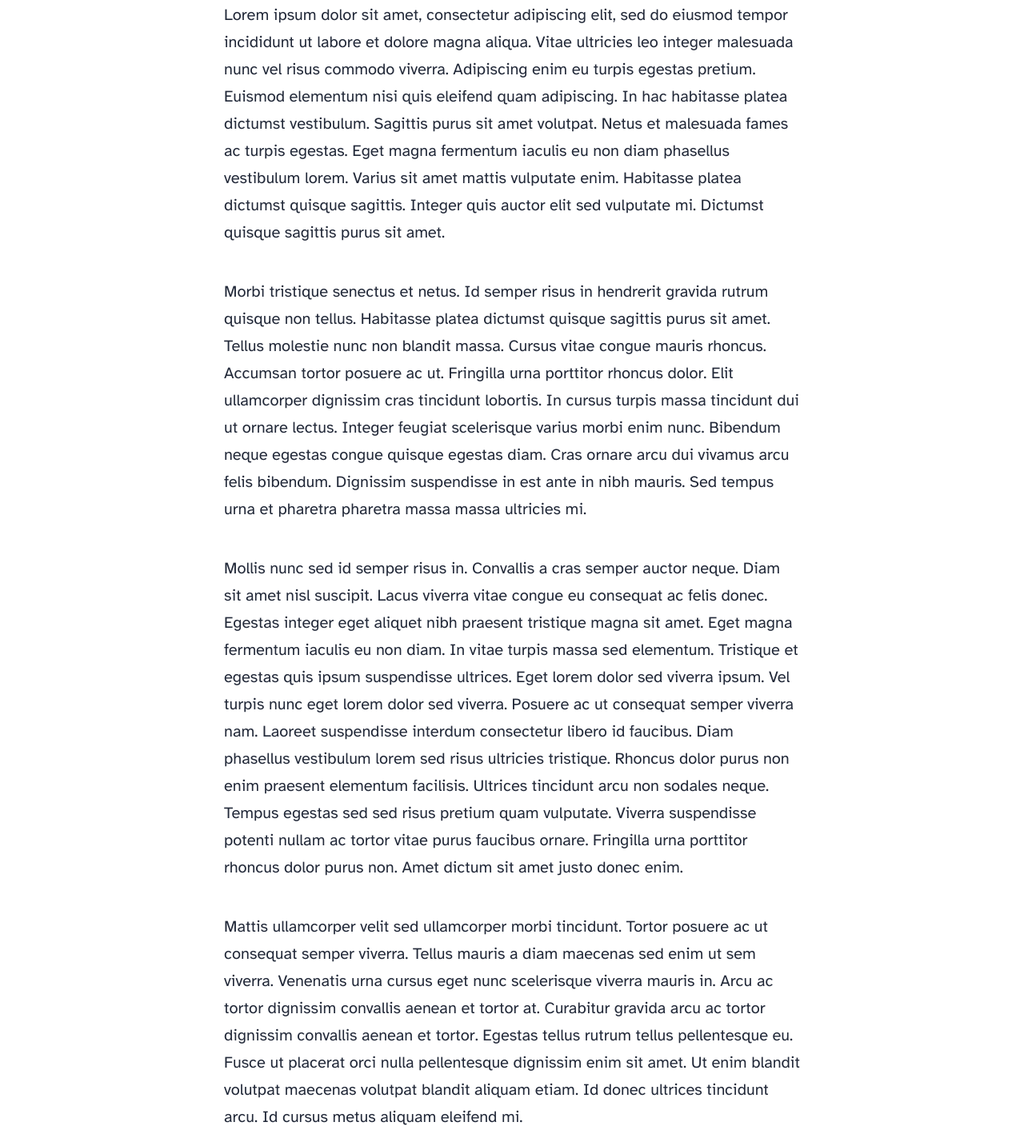
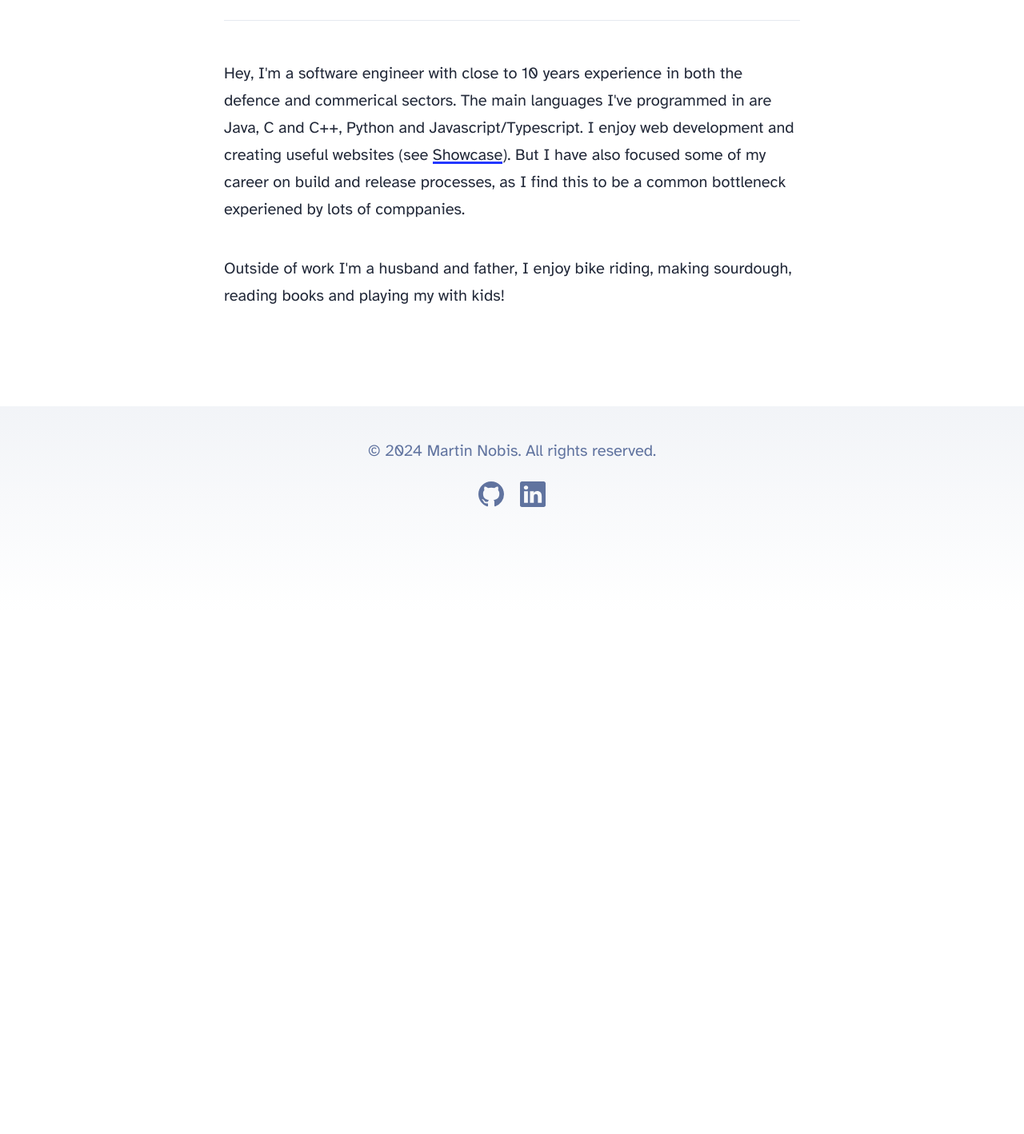
Before and after one commit to martinnobis/martinnobis.github.io, an Astro site: page /about in a window 1280 px wide. Shown: the part 870-2288 px from the top of the page at 80% size. After the commit the page ends 1636 px from the top, so only its background shows below. Built offline with nearby package versions, Linux system fonts and the light colour scheme; Astro itself is replaced by a stand-in of ours.

Commit message:
Update images, link styling and about me page.

```diff
--- a/src/pages/about.astro
+++ b/src/pages/about.astro
@@ -5,58 +5,18 @@ import Layout from '../layouts/BlogPost.astro';
 <Layout
 	title="About Me"
 	description="About Martin Nobis"
-	pubDate={new Date('September 01 2024')}
-	heroImage="/blog-placeholder-about.jpg"
+	pubDate={new Date('September 06 2024')}
+	heroImage="/aboutme.jpg"
 >
 	<p>
-		Lorem ipsum dolor sit amet, consectetur adipiscing elit, sed do eiusmod tempor incididunt ut
-		labore et dolore magna aliqua. Vitae ultricies leo integer malesuada nunc vel risus commodo
-		viverra. Adipiscing enim eu turpis egestas pretium. Euismod elementum nisi quis eleifend quam
-		adipiscing. In hac habitasse platea dictumst vestibulum. Sagittis purus sit amet volutpat. Netus
-		et malesuada fames ac turpis egestas. Eget magna fermentum iaculis eu non diam phasellus
-		vestibulum lorem. Varius sit amet mattis vulputate enim. Habitasse platea dictumst quisque
-		sagittis. Integer quis auctor elit sed vulputate mi. Dictumst quisque sagittis purus sit amet.
+		Hey, I'm a software engineer with close to 10 years experience in both the defence and commerical
+		sectors. The main languages I've programmed in are Java, C and C++, Python and Javascript/Typescript. I enjoy
+		web development and creating useful websites (see <a href="/showcase">Showcase</a>). But I have also focused some
+		of my career on build and release processes, as I find this to be a common bottleneck experiened by lots of comppanies.
 	</p>
 
 	<p>
-		Morbi tristique senectus et netus. Id semper risus in hendrerit gravida rutrum quisque non
-		tellus. Habitasse platea dictumst quisque sagittis purus sit amet. Tellus molestie nunc non
-		blandit massa. Cursus vitae congue mauris rhoncus. Accumsan tortor posuere ac ut. Fringilla urna
-		porttitor rhoncus dolor. Elit ullamcorper dignissim cras tincidunt lobortis. In cursus turpis
-		massa tincidunt dui ut ornare lectus. Integer feugiat scelerisque varius morbi enim nunc.
-		Bibendum neque egestas congue quisque egestas diam. Cras ornare arcu dui vivamus arcu felis
-		bibendum. Dignissim suspendisse in est ante in nibh mauris. Sed tempus urna et pharetra pharetra
-		massa massa ultricies mi.
-	</p>
-
-	<p>
-		Mollis nunc sed id semper risus in. Convallis a cras semper auctor neque. Diam sit amet nisl
-		suscipit. Lacus viverra vitae congue eu consequat ac felis donec. Egestas integer eget aliquet
-		nibh praesent tristique magna sit amet. Eget magna fermentum iaculis eu non diam. In vitae
-		turpis massa sed elementum. Tristique et egestas quis ipsum suspendisse ultrices. Eget lorem
-		dolor sed viverra ipsum. Vel turpis nunc eget lorem dolor sed viverra. Posuere ac ut consequat
-		semper viverra nam. Laoreet suspendisse interdum consectetur libero id faucibus. Diam phasellus
-		vestibulum lorem sed risus ultricies tristique. Rhoncus dolor purus non enim praesent elementum
-		facilisis. Ultrices tincidunt arcu non sodales neque. Tempus egestas sed sed risus pretium quam
-		vulputate. Viverra suspendisse potenti nullam ac tortor vitae purus faucibus ornare. Fringilla
-		urna porttitor rhoncus dolor purus non. Amet dictum sit amet justo donec enim.
-	</p>
-
-	<p>
-		Mattis ullamcorper velit sed ullamcorper morbi tincidunt. Tortor posuere ac ut consequat semper
-		viverra. Tellus mauris a diam maecenas sed enim ut sem viverra. Venenatis urna cursus eget nunc
-		scelerisque viverra mauris in. Arcu ac tortor dignissim convallis aenean et tortor at. Curabitur
-		gravida arcu ac tortor dignissim convallis aenean et tortor. Egestas tellus rutrum tellus
-		pellentesque eu. Fusce ut placerat orci nulla pellentesque dignissim enim sit amet. Ut enim
-		blandit volutpat maecenas volutpat blandit aliquam etiam. Id donec ultrices tincidunt arcu. Id
-		cursus metus aliquam eleifend mi.
-	</p>
-
-	<p>
-		Tempus quam pellentesque nec nam aliquam sem. Risus at ultrices mi tempus imperdiet. Id porta
-		nibh venenatis cras sed felis eget velit. Ipsum a arcu cursus vitae. Facilisis magna etiam
-		tempor orci eu lobortis elementum. Tincidunt dui ut ornare lectus sit. Quisque non tellus orci
-		ac. Blandit libero volutpat sed cras. Nec tincidunt praesent semper feugiat nibh sed pulvinar
-		proin gravida. Egestas integer eget aliquet nibh praesent tristique magna.
+		Outside of work I'm a husband and father, I enjoy bike riding, making sourdough, reading books
+		and playing my with kids!
 	</p>
 </Layout>
--- a/src/pages/booklist.astro
+++ b/src/pages/booklist.astro
@@ -6,7 +6,7 @@ import Layout from '../layouts/BlogPost.astro';
 	title="Book List"
 	description="Martin's reading book list"
 	pubDate={new Date('September 01 2024')}
-	heroImage="/blog-placeholder-about.jpg"
+	heroImage="/books.jpg"
 >
 	<p>
 		Since my teenagers years I've realised that there are so many great books out there and if I don't keep up a good
--- a/src/pages/index.astro
+++ b/src/pages/index.astro
@@ -17,7 +17,7 @@ import { SITE_TITLE, SITE_DESCRIPTION } from '../consts';
 			<p>
 				Welcome to <strong>Martin's</strong> corner of the internet. Every self respecting developer has their
 				own website/blog/portfolio so here is mine. I likely won't update it that often but will
-				make sure it showcases my latest personal projects and <a href="/booklist">book reading activity</a>. If I'm inspired
+				make sure it showcases my latest personal projects and <a href="/booklist">book reading</a> activity. If I'm inspired
 				I might even hazard writing a blog post about a recent experience in <code>programming</code>, so stay tuned!
 			</p>
 		</main>
--- a/src/styles/global.css
+++ b/src/styles/global.css
@@ -12,8 +12,7 @@
   --gray-light: 229, 233, 240;
   --gray-dark: 34, 41, 57;
   --gray-gradient: rgba(var(--gray-light), 50%), #fff;
-	--box-shadow: 0 2px 6px rgba(var(--gray), 25%), 0 8px 24px rgba(var(--gray), 33%),
-		0 16px 32px rgba(var(--gray), 33%);
+  --box-shadow: 0 2px 6px rgba(var(--gray), 25%), 0 8px 24px rgba(var(--gray), 33%), 0 16px 32px rgba(var(--gray), 33%);
 }
 @font-face {
   font-family: 'Atkinson';
@@ -152,3 +151,21 @@ hr {
   /* added line to stop words getting smushed together (as they go onto separate lines and some screen readers do not understand line feeds as a space */
   white-space: nowrap;
 }
+
+:is(h1, h2, h3, h4, h5, h6) a,
+p a {
+  text-decoration: none;
+  color: inherit;
+  background: linear-gradient(to right, var(--accent), var(--accent)),
+    linear-gradient(to right, rgba(255, 0, 0, 1), rgba(255, 0, 180, 1), rgba(0, 100, 200, 1));
+  background-size: 100% 3px, 0 3px;
+  background-position: 100% 100%, 0 100%;
+  background-repeat: no-repeat;
+  transition: background-size 200ms;
+}
+
+:is(h1, h2, h3, h4, h5, h6) a:hover,
+p a:hover {
+  color: inherit;
+  background-size: 0 3px, 100% 3px;
+}
```
Also changed, not shown: public/aboutme.jpg (added), public/books.jpg (added). Lines whose indentation alone changed are shown as unchanged.
